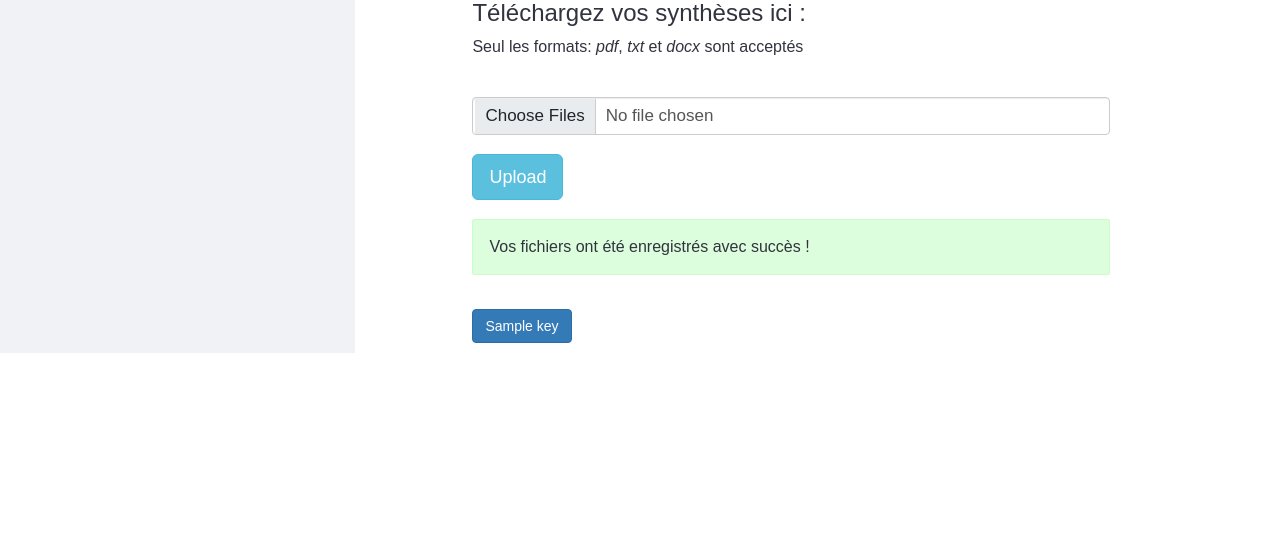
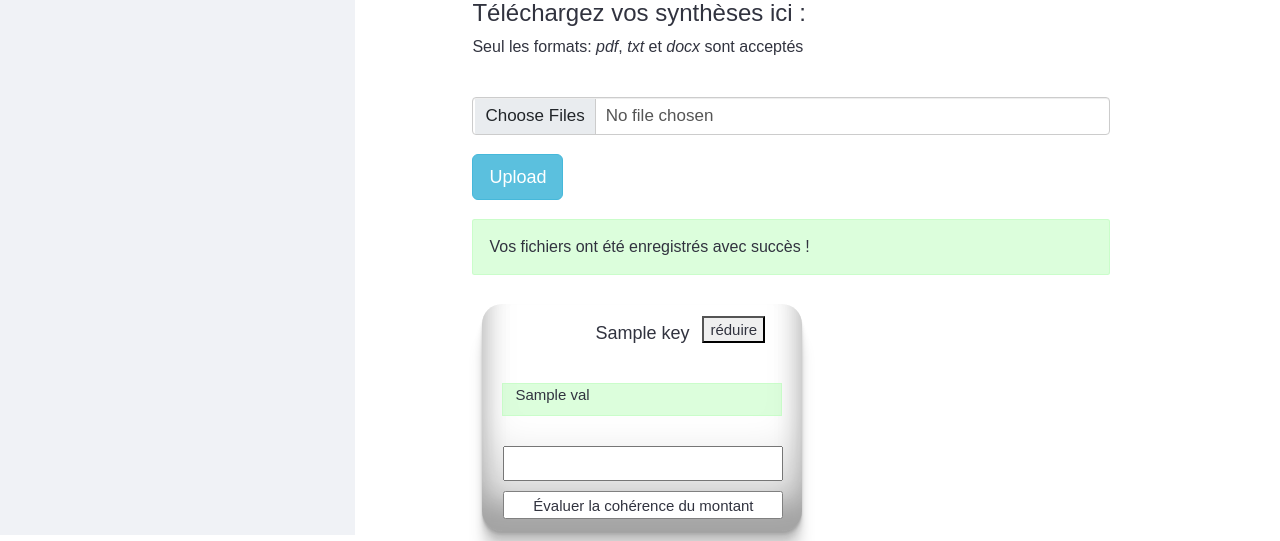
Before and after one commit to benhachy/SAM-website, a Django app: template myteam/main/templates/main/result.html in a window 1280 px wide; the page is wider, and only the part inside the window is pictured. Shown: the part 505-1046 px from the top of that part. Before the commit the page ends 858 px from the top of that part, so only its background shows below. Run offline with Django 4.2, Linux system fonts and the light colour scheme; the template is opened without the code that fills it: most values are stand-ins (such as "Sample title", 1, 10 or a date in 2020); some libraries are stand-ins or nearby versions.

Commit message:
ajout des cartes résultats

```diff
--- /dev/null
+++ b/myteam/main/static/css/style-result-card.css
@@ -0,0 +1,108 @@
+
+
+.result{
+
+    width:320px;
+    height:auto;
+
+    border-radius: 20px;
+    border-width:1px;
+    border-color: black;
+    /*border-style:double;*/
+
+    margin:10px;
+
+
+
+    font-family: "Source Sans Pro", sans-serif;
+    color:rgb(49, 51, 63);
+
+    /*box-shadow: 0px 10px 10px 10px blue;*/
+    box-shadow: rgba(0, 0, 0, 0.17) 0px -23px 25px 0px inset, rgba(0, 0, 0, 0.15) 0px -36px 30px 0px inset, rgba(0, 0, 0, 0.1) 0px -79px 40px 0px inset, rgba(0, 0, 0, 0.06) 0px 2px 1px, rgba(0, 0, 0, 0.09) 0px 4px 2px, rgba(0, 0, 0, 0.09) 0px 8px 4px, rgba(0, 0, 0, 0.09) 0px 16px 8px, rgba(0, 0, 0, 0.09) 0px 32px 16px;
+
+    /*box-shadow: rgba(28, 131, 225, 0.17) 0px -23px 25px 0px inset, rgba(28, 131, 225, 0.15) 0px -36px 30px 0px inset, rgba(28, 131, 225, 0.1) 0px -79px 40px 0px inset, rgba(28, 131, 225, 0.06) 0px 2px 1px, rgba(28, 131, 225, 0.09) 0px 4px 2px, rgba(28, 131, 225, 0.09) 0px 8px 4px, rgba(28, 131, 225, 0.09) 0px 16px 8px, rgba(28, 131, 225, 0.09) 0px 32px 16px;*/
+
+    /*box-shadow: rgba(255, 165, 0, 0.17) 0px -23px 25px 0px inset, rgba(255, 165, 0, 0.15) 0px -36px 30px 0px inset, rgba(255, 165, 0, 0.1) 0px -79px 40px 0px inset, rgba(255, 165, 0, 0.06) 0px 2px 1px, rgba(255, 165, 0, 0.09) 0px 4px 2px, rgba(255, 165, 0, 0.09) 0px 8px 4px, rgba(255, 165, 0, 0.09) 0px 16px 8px, rgba(255, 165, 0, 0.09) 0px 32px 16px;*/
+
+}
+.result h4{
+    padding-top:10px;
+    text-align:center;
+}
+
+.result-text{
+    font-size:15px;
+
+    padding-left:12px;
+    margin-left : 20px;
+
+
+    height : auto;
+    width:280px;
+
+    background-color: rgba(185, 254, 185, 0.5);
+    border:1px solid rgba(185, 254, 185, 0.5);
+}
+
+.montant-text{
+    font-size:0.9rem;
+
+    padding-left:5px;
+    margin-left : 0px;
+    margin-top:5px;
+
+    height : auto;
+    width:245px;
+
+    background-color: rgba(185, 254, 185, 0.5);
+    border:1px solid rgba(185, 254, 185, 0.5);
+}
+
+
+.montant{
+
+    width: 270px;
+    height:100px;
+
+    border-radius: 5px;
+
+    padding-left:12px;
+    margin-left : 9px;
+
+    margin-top:0.4cm;
+
+
+}
+
+.montant input{
+    width : 280px;
+    margin-top:15px;
+}
+
+.evaluer{
+    width:280px;
+    margin-top:10px;
+
+    background-color: white;
+
+    border-radius:0.25rem;
+    border-color:gray;
+    border-style: double;
+    border-width: 1px;
+
+    font-weight:400px;
+    font-size:15px;
+    padding:0.25rem 0.75rem;
+}
+
+
+.reduire{
+    position:relative;
+    left:220px;
+    top:-40px;
+    font-size:15px;
+}
+
+.hide{
+    display:none;
+}
--- /dev/null
+++ b/myteam/main/static/js/interactResultCard.js
@@ -0,0 +1,20 @@
+var removeCards = document.getElementsByClassName('reduire');
+
+for (var i = 0; i < removeCards.length; i++){
+    var button = removeCards[i];
+    button.addEventListener('click', function(event){
+        var buttonClicked = event.target;
+        if (buttonClicked.innerHTML == "réduire"){
+            buttonClicked.parentElement.lastElementChild.style.display = "None";
+            buttonClicked.parentElement.style.height = "60px";
+            buttonClicked.innerHTML = "agrandir";
+        }
+
+        else if (buttonClicked.innerHTML == "agrandir"){
+            buttonClicked.parentElement.style.height = "auto";
+            buttonClicked.parentElement.lastElementChild.style.display = "block";
+            buttonClicked.innerHTML = "réduire";
+        }
+
+    })
+}
--- a/myteam/main/templates/main/base.html
+++ b/myteam/main/templates/main/base.html
@@ -12,7 +12,7 @@
 
         <link rel="stylesheet" type="text/css" href="{% static 'css/style.css' %}"/>
         <link rel="stylesheet" type="text/css" href="{% static 'css/style-bouton-principal.css' %}" />
-
+        <link rel="stylesheet" type="text/css" href="{% static 'css/style-result-card.css' %}" />
 
         <link rel="stylesheet" href="https://cdn.jsdelivr.net/npm/bootstrap@4.3.1/dist/css/bootstrap.min.css" integrity="sha384-ggOyR0iXCbMQv3Xipma34MD+dH/1fQ784/j6cY/iJTQUOhcWr7x9JvoRxT2MZw1T" crossorigin="anonymous">
         <link href="https://cdn.jsdelivr.net/npm/bootstrap@5.2.0-beta1/dist/css/bootstrap.min.css" rel="stylesheet" integrity="sha384-0evHe/X+R7YkIZDRvuzKMRqM+OrBnVFBL6DOitfPri4tjfHxaWutUpFmBp4vmVor" crossorigin="anonymous">
@@ -20,6 +20,7 @@
 
         <script src="https://ajax.googleapis.com/ajax/libs/jquery/3.6.0/jquery.min.js"></script>
         <script src="{% static 'js/interact.js' %}"></script>
+        <script src="{% static 'js/interactResultCard.js' %}" async></script>
     </head>
 
     <body>
--- a/myteam/main/templates/main/result.html
+++ b/myteam/main/templates/main/result.html
@@ -3,16 +3,23 @@
 {% block results %}
 
     {% for key, val in dic.items %}
-        <p>
-            <button class="btn btn-primary" type="button" data-bs-toggle="collapse" data-bs-target="#collapseExample" aria-expanded="false" aria-controls="collapseExample" style ="margin-top:0.4cm;">
-                {{key}}
-            </button>
-        </p>
-          <div class="collapse" id="collapseExample" style="width:79%;"  >
-            <div class="card card-body" style="font-size:1.7rem; margin-bottom: 1cm;">
-                {{val}}
+
+        <div id="result" class="result">
+            <h4> {{key}} </h4>
+
+            <button class="reduire">réduire</button>
+            <div id="toHide">
+                <div class="result-text">
+                    <p> {{val}} </p>
+                </div>
+
+                <div class = "montant">
+                        <input type="number" step="10" min=0>
+                        <button type="submit" class="evaluer">Évaluer la cohérence du montant</button>
+                </div>
             </div>
-          </div>
+        </div>
+
 
     {% endfor %}
 
--- a/myteam/main/templates/main/upload.html
+++ b/myteam/main/templates/main/upload.html
@@ -19,7 +19,9 @@
     </p>
 </div>
 
+<div style="display:inline-flex;">
 {% block results %}
 {% endblock %}
+</div>
 
 {% endblock %}
```
Also changed, not shown: myteam/db.sqlite3.
